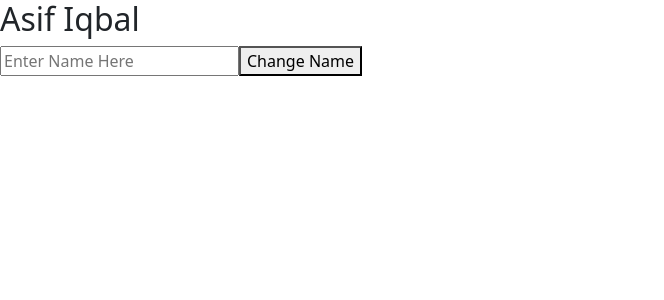
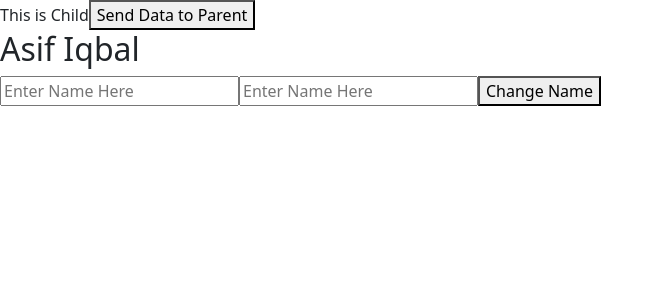
Before and after one commit to asif-iqbal-ba/ReactNewGroup, a React (Create React App) app: page / in a window 1280 px wide. Shown: the top 300 px of the page, without its empty margins (0-664 px from the left). Built offline with nearby package versions, Linux system fonts and the light colour scheme.

Commit message:
States and Props Parent to child and child to parnet Data Transfer Topic

```diff
--- a/src/App.js
+++ b/src/App.js
@@ -2,29 +2,44 @@ import logo from './logo.svg';
 import './App.css';
 import React from 'react';
 import BasicTextFields from './Components/Textfeilds.js'
+
+import Child from './Components/Child';
+
 let fName ='Abdullah'
 
+
+
 class Header extends React.Component{
+
   constructor(){
     super()
     this.state ={
       name:"Asif Iqbal",
-      email:"asif@gmail.com"
+      email:"asif@gmail.com",
+     // value :"",
     }
   }
 
-  setName =()=>{
-    console.log('Running',this.state.name)
 
+  setName =(a)=>{
+    //console.log('Running',this.state.name)
+    console.log(a)
+    this.setState({
+      //name:a,
+      name:this.state.value
+    })
   }
   render() {
+    console.log(this.props)
     return (
       <div>
         <h2>
           {this.state.name}
         </h2>
-        <input type="text" placeholder='Enter Name Here' />
-        <button onClick={this.setName}>Change Name</button>
+        <input type="text" placeholder='Enter Name Here' onChange={(e)=>this.setName(e.target.value)} />
+        {/* <input type="text" placeholder='Enter Name Here' onChange={(e)=>this.setState({name:e.target.value})} /> */}
+        <input type="text" placeholder='Enter Name Here' onChange={(e)=>this.setState({value:e.target.value})} />
+        <button onClick={(e)=>{this.setName('A')}}>Change Name</button>
       </div>
       // <div>
       //   <h2 style={{color:"red"}}>Header Component</h2>
@@ -72,13 +87,17 @@ class Header extends React.Component{
 }
 
 class App extends React.Component{
+  getData = (dataFromChild) =>{
+    console.log(dataFromChild)
+  }
   render(){
     // let myName = 'Asif'
     // let arr = ['a','b','c']
     // let todoes =[{id:1,Name:"Asif"},{id:2,Name:"Iqbal"}]
     return(
       <div>
-        <Header/>
+        <Child getData = {this.getData} />
+        <Header hPage="Application Page"/>
 
         {/* <h1>
           Hello World {myName} {fName} {arr}
--- /dev/null
+++ b/src/Components/Child.js
@@ -0,0 +1,15 @@
+import React from "react";
+
+class Child extends React.Component{
+
+    render(){
+        return(
+            <div>
+                This is Child
+                <button onClick={()=>this.props.getData('This Data is from Child')} >Send Data to Parent</button>
+            </div>
+        )
+    }
+}
+
+export default Child
```
Also changed, not shown: statesinReact.txt.
